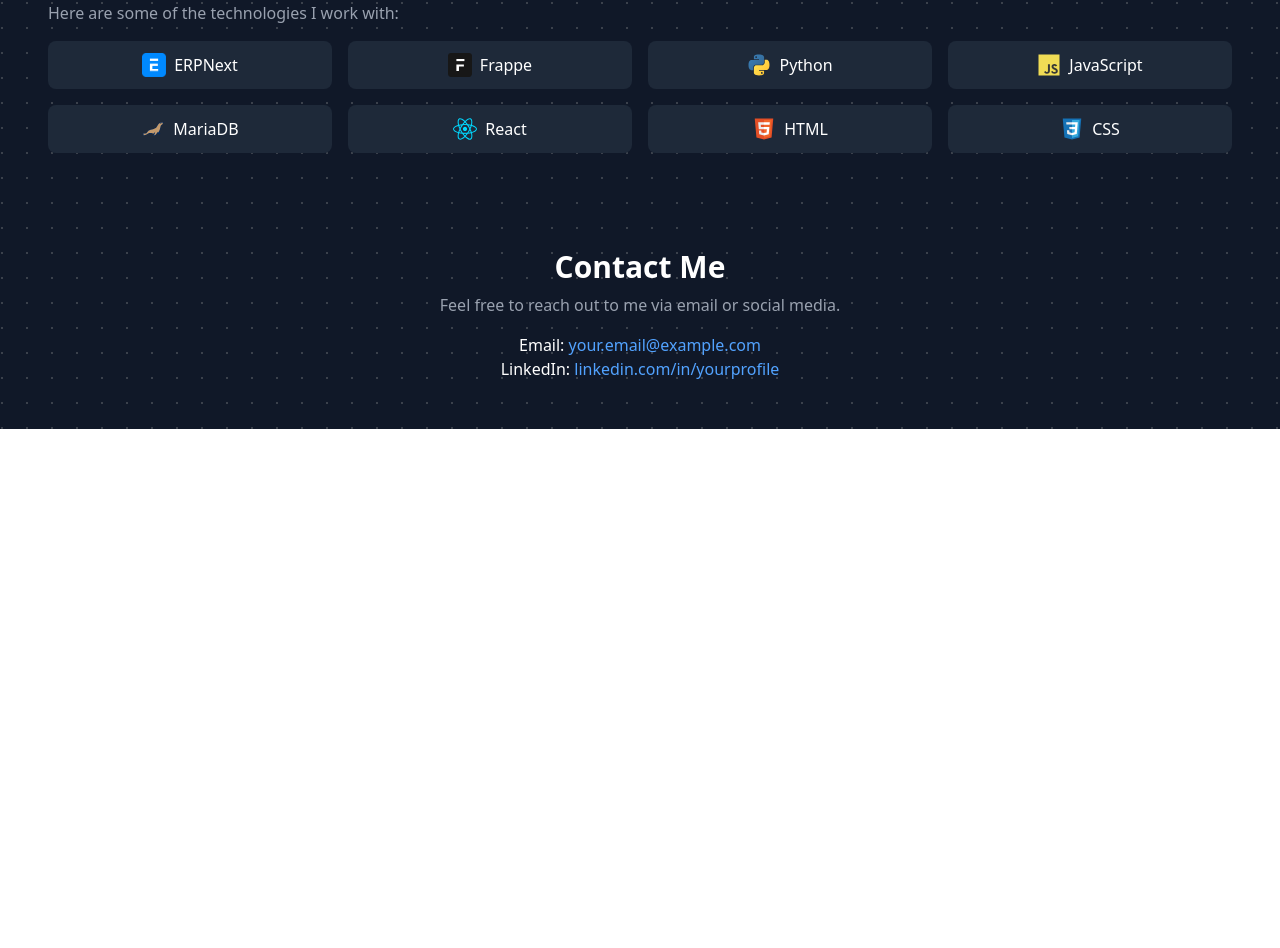
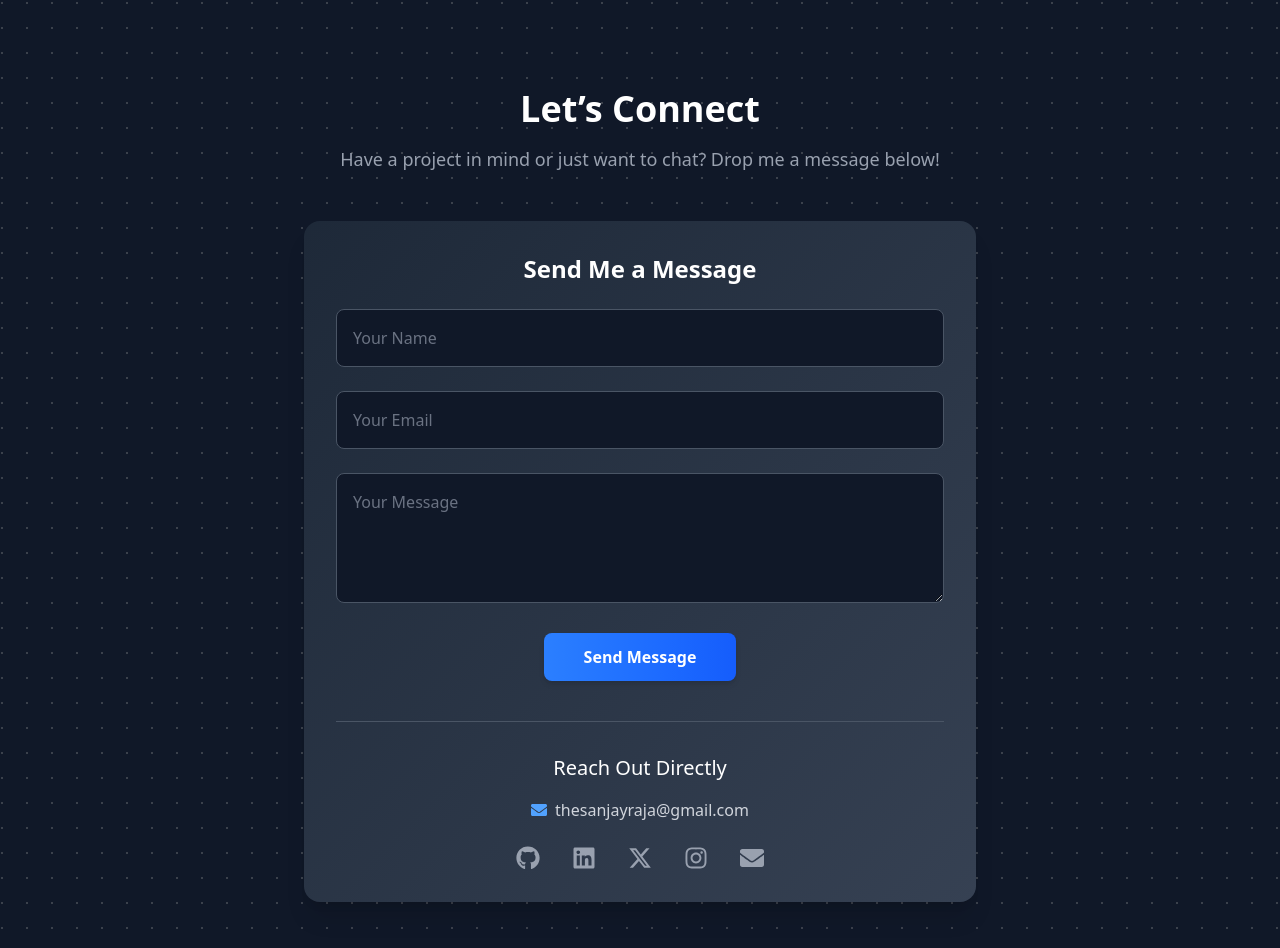
Before and after one commit to sanjayraajaa/Portfolio, a React (Vite) app: page / in a window 1280 px wide. Shown: the part 1849-2797 px from the top of the page. Before the commit the page ends 2278 px from the top, so only its background shows below. Built offline with nearby package versions, Linux system fonts and the light colour scheme; the HTML template or start-up script is replaced by a standard one.

Commit message:
All Code Added

```diff
--- a/src/App.tsx
+++ b/src/App.tsx
@@ -7,6 +7,7 @@
 import { DotPattern } from "@/components/magicui/dot-pattern";
 import { cn } from "@/lib/utils";
 import navLogo from "./assets/logo.svg";
+import Footer from "./components/Footer";
 
 const App: React.FC = () => {
   const [isOpen, setIsOpen] = useState<boolean>(false);
@@ -59,11 +60,12 @@
         </ul>
       )}
 
-      <section id="home" className="p-6 relative z-10"><Home /></section>
-      <section id="experience" className="p-6 relative z-10"><Experience /></section>
-      <section id="projects" className="p-6 relative z-10"><Projects /></section>
-      <section id="skills" className="p-6 relative z-10"><Skills /></section>
-      <section id="contact" className="p-6 relative z-10"><Contact /></section>
+      <section id="home" className="relative z-10"><Home /></section>
+      <section id="experience" className="relative z-10"><Experience /></section>
+      <section id="projects" className="relative z-10"><Projects /></section>
+      <section id="skills" className="relative z-10"><Skills /></section>
+      <section id="contact" className="relative z-10"><Contact /></section>
+      <section id="contact" className="relative z-10"><Footer /></section>
     </div>
   );
 };
--- a/src/components/Contact.tsx
+++ b/src/components/Contact.tsx
@@ -1,14 +1,104 @@
+import React from "react";
+import { FaGithub, FaLinkedin, FaInstagram, FaEnvelope } from "react-icons/fa";
+import { FaXTwitter } from "react-icons/fa6";
+
 const Contact: React.FC = () => {
-    return (
-      <div className="p-6 text-center">
-        <h2 className="text-3xl font-semibold">Contact Me</h2>
-        <p className="text-gray-400 mt-2">Feel free to reach out to me via email or social media.</p>
-        <div className="mt-4">
-          <p>Email: <a href="mailto:your.email@example.com" className="text-blue-400 hover:underline">your.email@example.com</a></p>
-          <p>LinkedIn: <a href="https://linkedin.com/in/yourprofile" className="text-blue-400 hover:underline">linkedin.com/in/yourprofile</a></p>
+  const socialLinks = [
+    { icon: <FaGithub />, url: "https://github.com/sanjayraajaa", color: "hover:text-black" },
+    { icon: <FaLinkedin />, url: "https://linkedin.com/in/sanjayraajaa", color: "hover:text-[#0077B5]" },
+    { icon: <FaXTwitter />, url: "https://x.com/sanjayraajaa", color: "hover:text-black" },
+    { icon: <FaInstagram />, url: "https://instagram.com/sanjayraajaa", color: "hover:text-[#E4405F]" },
+    { icon: <FaEnvelope />, url: "mailto:thesanjayraja@gmail.com", color: "hover:text-[#D44638]" },
+  ];
+
+  const handleSubmit = (e: React.FormEvent) => {
+    e.preventDefault();
+    // Placeholder for form submission logic
+    alert("Message sent successfully! (Placeholder)");
+  };
+
+  return (
+    <section className="py-20 text-white" id="contact">
+      <div className="max-w-3xl mx-auto px-6">
+        <h2 className="text-4xl font-bold text-center mb-4">Let’s Connect</h2>
+        <p className="text-gray-400 text-lg text-center mb-12">
+          Have a project in mind or just want to chat? Drop me a message below!
+        </p>
+
+        {/* Centered Card */}
+        <div className="bg-gradient-to-br from-gray-800 to-gray-700 p-8 rounded-2xl shadow-xl hover:shadow-2xl transform hover:-translate-y-2 transition-all duration-500 max-w-2xl mx-auto">
+          {/* Contact Form */}
+          <div className="mb-10">
+            <h3 className="text-2xl font-semibold text-center mb-6">Send Me a Message</h3>
+            <form onSubmit={handleSubmit} className="space-y-6">
+              <div>
+                <input
+                  type="text"
+                  id="name"
+                  name="name"
+                  required
+                  className="w-full p-4 bg-gray-900 border border-gray-600 rounded-lg text-white placeholder-gray-500 focus:outline-none focus:ring-2 focus:ring-blue-400 transition-all duration-300"
+                  placeholder="Your Name"
+                />
+              </div>
+              <div>
+                <input
+                  type="email"
+                  id="email"
+                  name="email"
+                  required
+                  className="w-full p-4 bg-gray-900 border border-gray-600 rounded-lg text-white placeholder-gray-500 focus:outline-none focus:ring-2 focus:ring-blue-400 transition-all duration-300"
+                  placeholder="Your Email"
+                />
+              </div>
+              <div>
+                <textarea
+                  id="message"
+                  name="message"
+                  required
+                  rows={4}
+                  className="w-full p-4 bg-gray-900 border border-gray-600 rounded-lg text-white placeholder-gray-500 focus:outline-none focus:ring-2 focus:ring-blue-400 transition-all duration-300"
+                  placeholder="Your Message"
+                />
+              </div>
+              <div className="text-center">
+                <button
+                  type="submit"
+                  className="bg-gradient-to-r from-blue-500 to-blue-600 hover:from-blue-600 hover:to-blue-700 text-white font-semibold py-3 px-10 rounded-lg shadow-md hover:shadow-lg transition-all duration-300"
+                >
+                  Send Message
+                </button>
+              </div>
+            </form>
+          </div>
+
+          {/* Contact Info & Social Links */}
+          <div className="border-t border-gray-600 pt-8">
+            <h3 className="text-xl font-medium text-center mb-4">Reach Out Directly</h3>
+            <p className="text-gray-300 text-center mb-6 flex items-center justify-center gap-2">
+              <FaEnvelope className="text-blue-400" />
+              <a href="mailto:thesanjayraja@gmail.com" className="hover:text-blue-400 transition-colors duration-300">
+                thesanjayraja@gmail.com
+              </a>
+            </p>
+            <div className="flex justify-center gap-8">
+              {socialLinks.map((link, index) => (
+                <a
+                  key={index}
+                  href={link.url}
+                  target="_blank"
+                  rel="noopener noreferrer"
+                  className={`text-gray-400 text-2xl ${link.color} transition-all duration-300 hover:scale-125`}
+                >
+                  {link.icon}
+                </a>
+              ))}
+            </div>
+          </div>
         </div>
       </div>
-    );
-  };
+    </section>
+  );
+};
 
-  export default Contact;
+export default Contact;
--- /dev/null
+++ b/src/components/Footer.tsx
@@ -0,0 +1,23 @@
+import React from "react";
+import { FaHeart, FaCoffee } from "react-icons/fa";
+
+const Footer: React.FC = () => {
+  return (
+    <footer className="py-6 bg-gray-800 text-gray-300">
+      <div className="max-w-5xl mx-auto px-6 flex flex-col items-center justify-center text-center">
+        <p className="text-sm md:text-base flex items-center gap-2">
+          Made with
+          <FaHeart className="text-red-400 hover:text-red-500 transition-colors duration-300" />
+          and
+          <FaCoffee className="text-amber-600 hover:text-amber-700 transition-colors duration-300" />
+          by Sanjay Raja S
+        </p>
+        <p className="text-xs md:text-sm">
+          © {new Date().getFullYear()} All Rights Reserved
+        </p>
+      </div>
+    </footer>
+  );
+};
+
+export default Footer;
--- a/src/components/Projects.tsx
+++ b/src/components/Projects.tsx
@@ -34,14 +34,14 @@
 
 const Projects = () => {
   return (
-    <section className="py-16  text-white">
+    <section className="py-16 text-white">
       <div className="container mx-auto px-6 max-w-5xl">
         <h2 className="text-4xl font-bold text-center mb-10">Projects</h2>
         <div className="space-y-8 mx-2 sm:mx-4 md:mx-6">
           {projects.map((project) => (
             <Card
               key={project.id}
-              className="rounded-lg shadow-md bg-gray-800 overflow-hidden hover:scale-102 transition-transform duration-300 w-full min-h-[350px]"
+              className="rounded-lg shadow-md bg-gray-800 overflow-hidden hover:scale-102 hover:bg-transparent transition-all duration-300 w-full min-h-[350px]"
             >
               <div className="flex flex-col md:flex-row items-center justify-between p-6 space-y-6 md:space-y-0 md:space-x-6">
                 {/* Left side: Image */}
--- a/src/components/Skills.tsx
+++ b/src/components/Skills.tsx
@@ -7,8 +7,8 @@
 import javascriptIcon from "../assets/skills/javascript.svg";
 import mariadbIcon from "../assets/skills/mariadb.svg";
 import reactIcon from "../assets/skills/react.svg";
-import htmlIcon from "../assets/skills/html.svg"
-import cssIcon from "../assets/skills/css.svg"
+import tailwindcssIcon from '../assets/skills/tailwindcss.svg';
+import typescriptIcon from '../assets/skills/typescript.svg';
 
 const Skills: React.FC = () => {
   const skills = [
@@ -18,8 +18,8 @@
     { name: 'JavaScript', icon: javascriptIcon },
     { name: 'MariaDB', icon: mariadbIcon },
     { name: 'React', icon: reactIcon },
-    { name: 'HTML', icon: htmlIcon },
-    { name: 'CSS', icon: cssIcon },
+    { name: 'Tailwind CSS', icon: tailwindcssIcon },
+    { name: 'TypeScript', icon: typescriptIcon },
   ];
 
   return (
```
Also changed, not shown: src/assets/skills/tailwindcss.svg (added), src/assets/skills/typescript.svg (added).
